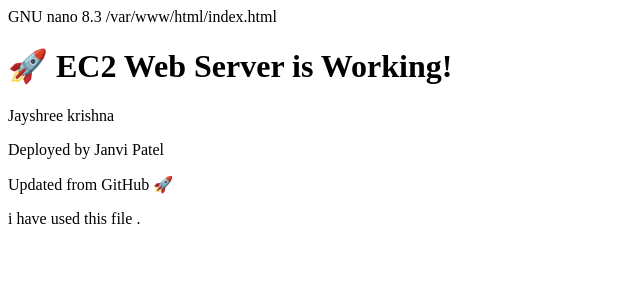
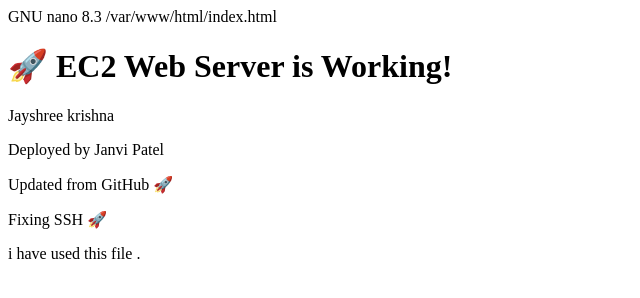
Before and after one commit to janvipatel1910/ec2-web-app-deployment, a plain HTML site: page index.html in a window 1280 px wide. Shown: the whole page, without its empty margins (0-640 px from the left). Drawn offline with Linux system fonts and the light colour scheme.

Commit message:
Update index.html

```diff
--- a/index.html
+++ b/index.html
@@ -3,6 +3,7 @@
     <p>Jayshree krishna</p>
 <p>Deployed by Janvi Patel</p>
 <p>Updated from GitHub 🚀</p>
+<p>Fixing SSH 🚀</p>
 
 
 i have used this file .
```
